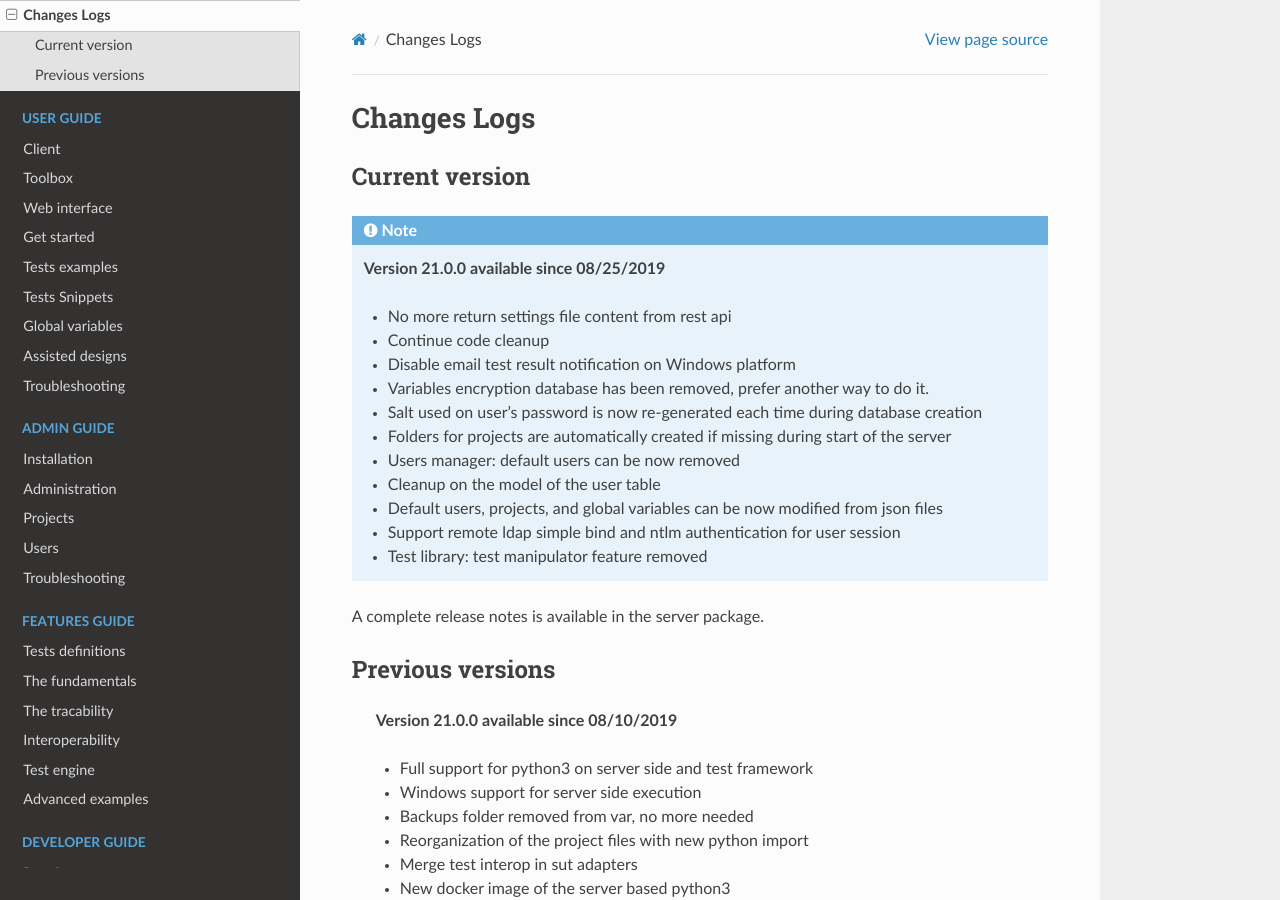
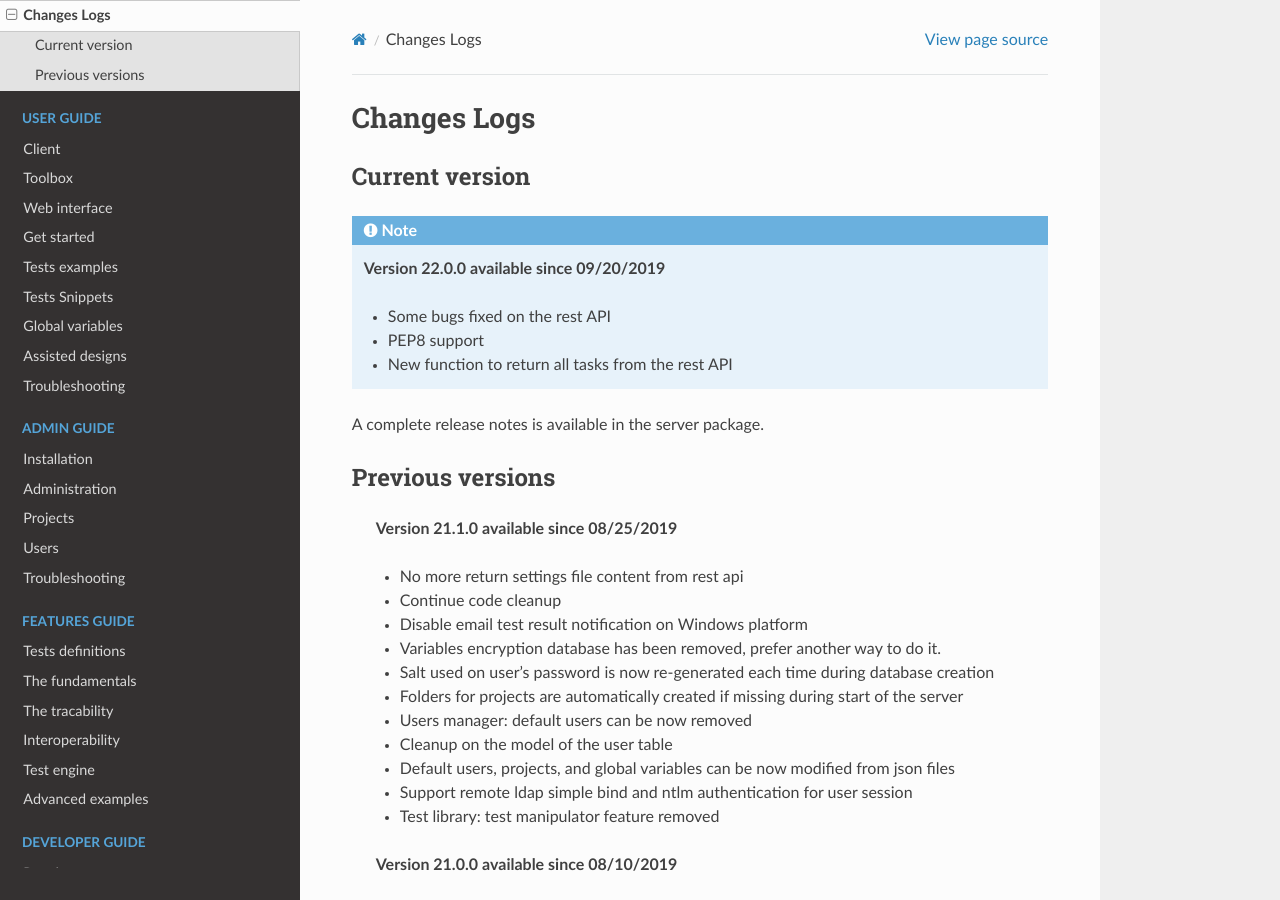
Before and after one commit to ExtensiveAutomation/extensiveautomation-en.readthedocs.io, a Sphinx documentation site: the page built from docs/about/releasenotes.rst, in a window 1280 px wide and 900 px high. Built offline with Sphinx 7.4.7 and the Read the Docs theme 2.0.0, drawn with Linux system fonts in a browser that asks for light colours.

Commit message:
release 21.2

```diff
--- a/docs/about/releasenotes.rst
+++ b/docs/about/releasenotes.rst
@@ -6,7 +6,20 @@ Current version
 
 .. note::
 
- **Version 21.0.0 available since 08/25/2019**
+ **Version 22.0.0 available since 09/20/2019**
+
+ - Some bugs fixed on the rest API
+ - PEP8 support
+ - New function to return all tasks from the rest API
+
+A complete release notes is available in the server package.
+
+Previous versions
+-------------------
+
+..
+
+ **Version 21.1.0 available since 08/25/2019**
 
  - No more return settings file content from rest api
  - Continue code cleanup
```
Also changed, not shown: other parts of docs/about/releasenotes.rst (+0 -5 lines).
